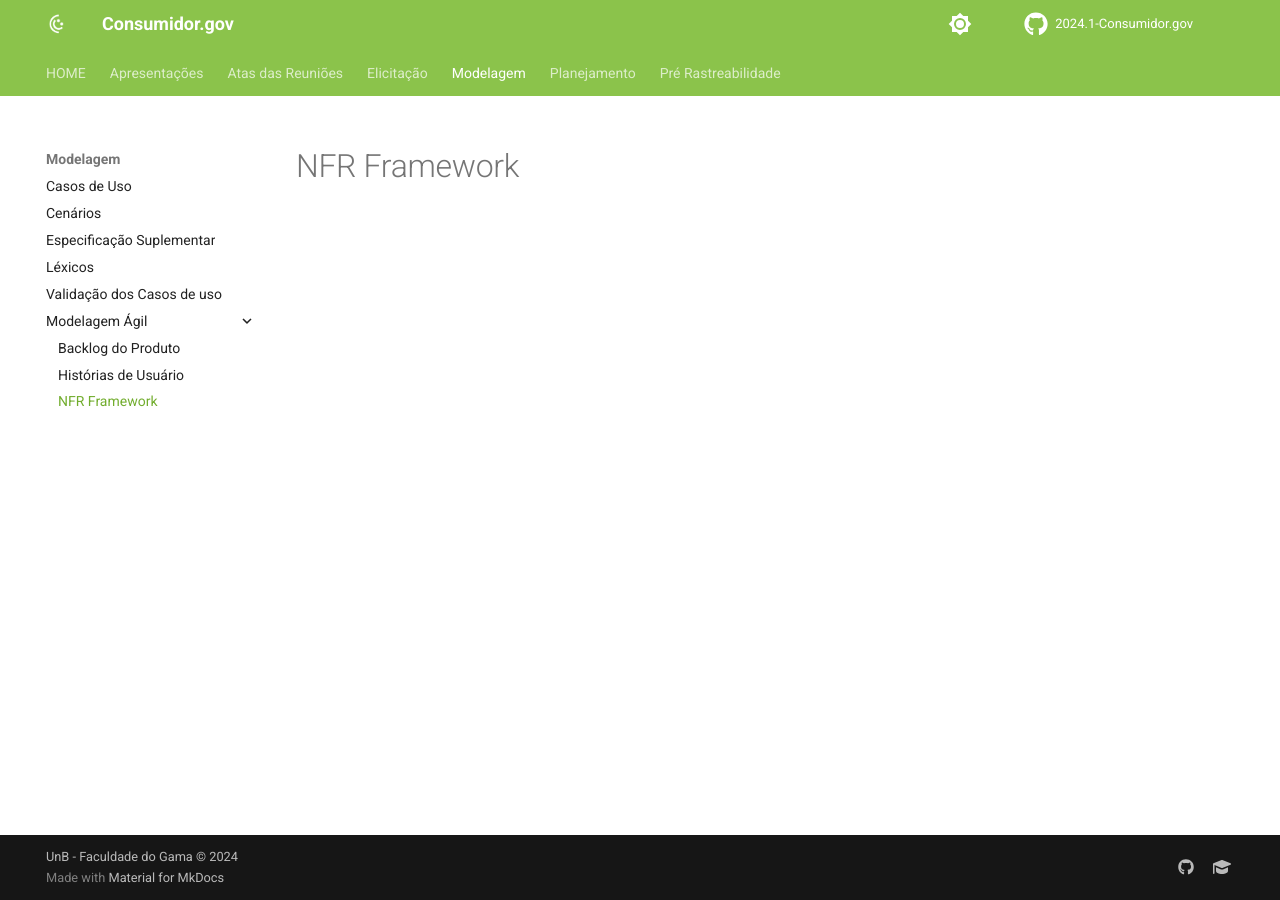
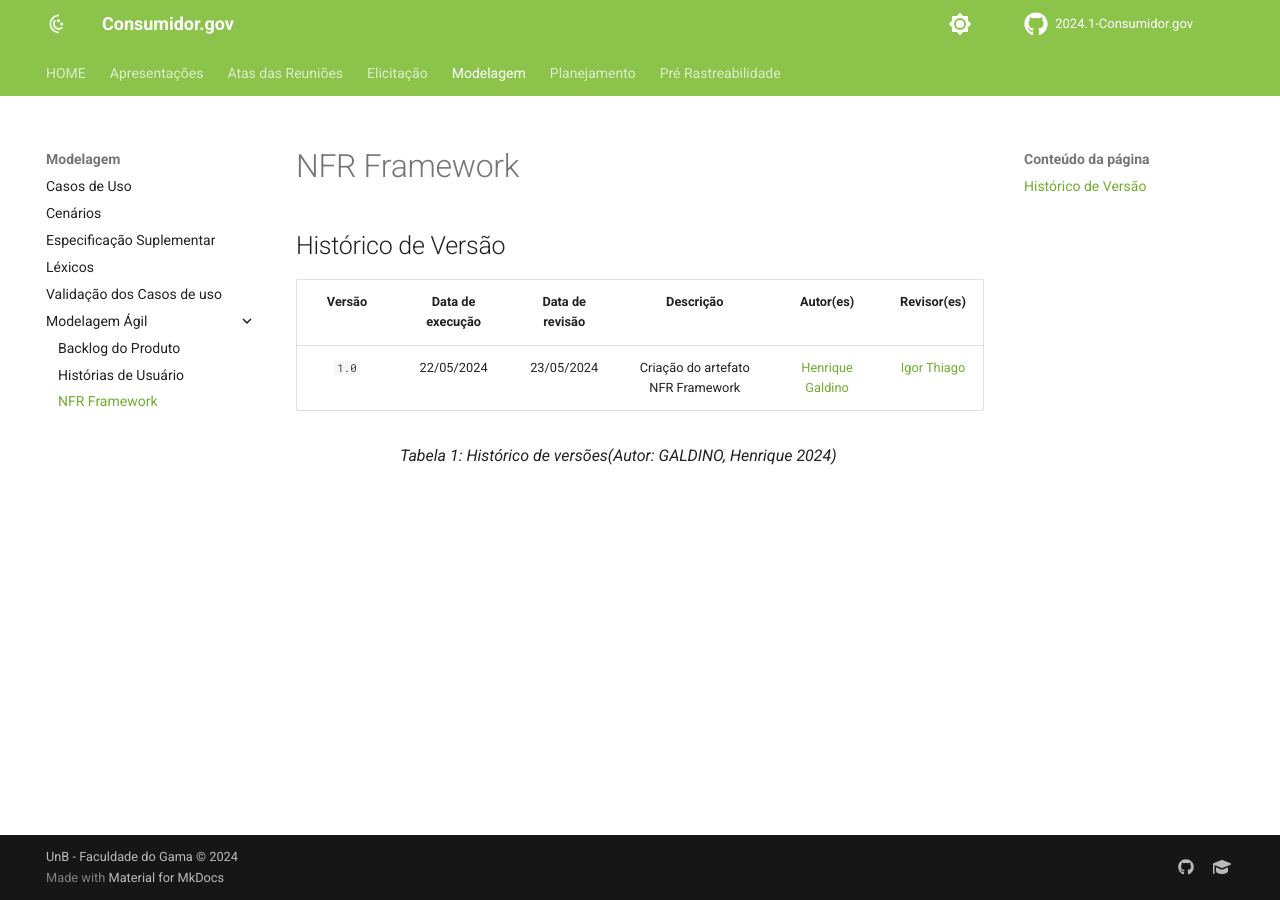
Before and after one commit to Requisitos-de-Software/2024.1-Grupo08, an MkDocs documentation site: the page built from docs/Modelagem/Modelagem Ágil/NFR.md, in a window 1280 px wide. Built offline with MkDocs 1.6.1 and Material for MkDocs 9.7.7, drawn with Linux system fonts in a browser that asks for light colours; comment, search, counter and statistics services are not loaded.

Commit message:
historico de versão

```diff
--- a/docs/Modelagem/Modelagem Ágil/NFR.md
+++ b/docs/Modelagem/Modelagem Ágil/NFR.md
@@ -1 +1,11 @@
 # NFR Framework
+
+## Histórico de Versão
+| Versão | Data de execução | Data de revisão |  Descrição            | Autor(es)         | Revisor(es)  |
+| :------: | :----------: | :--------: | :--------------------: | :-------------: | :----------: |
+| `1.0` | 22/05/2024  | 23/05/2024 | Criação do artefato NFR Framework | [Henrique Galdino](https://github.com/hgaldino05) | [Igor Thiago](https://github.com/alladin-51) |
+
+<div align="center">
+<figcaption align="left">Tabela 1: Histórico de versões(Autor: GALDINO, Henrique 2024)</figcaption>
+</div>
+<br/>
```
